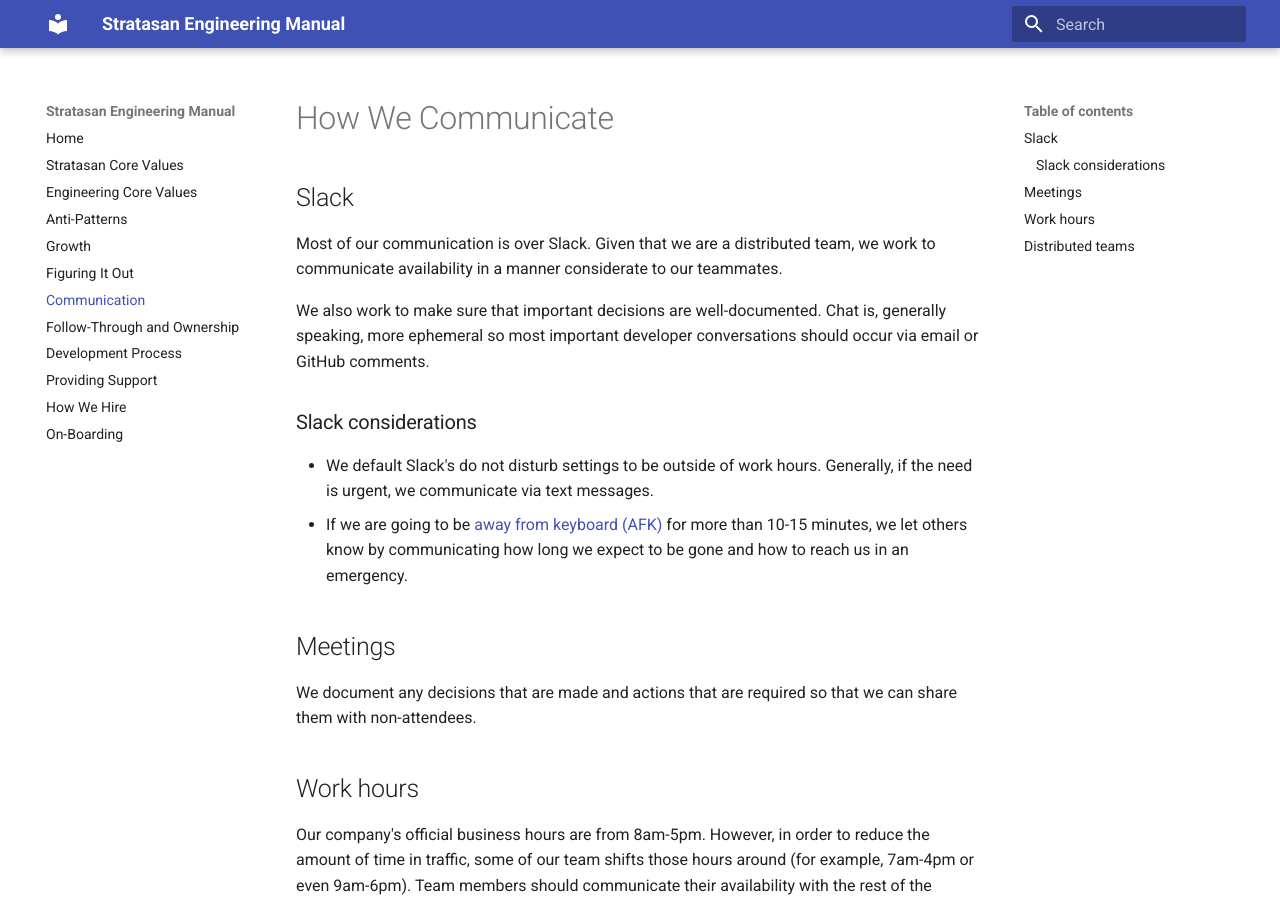
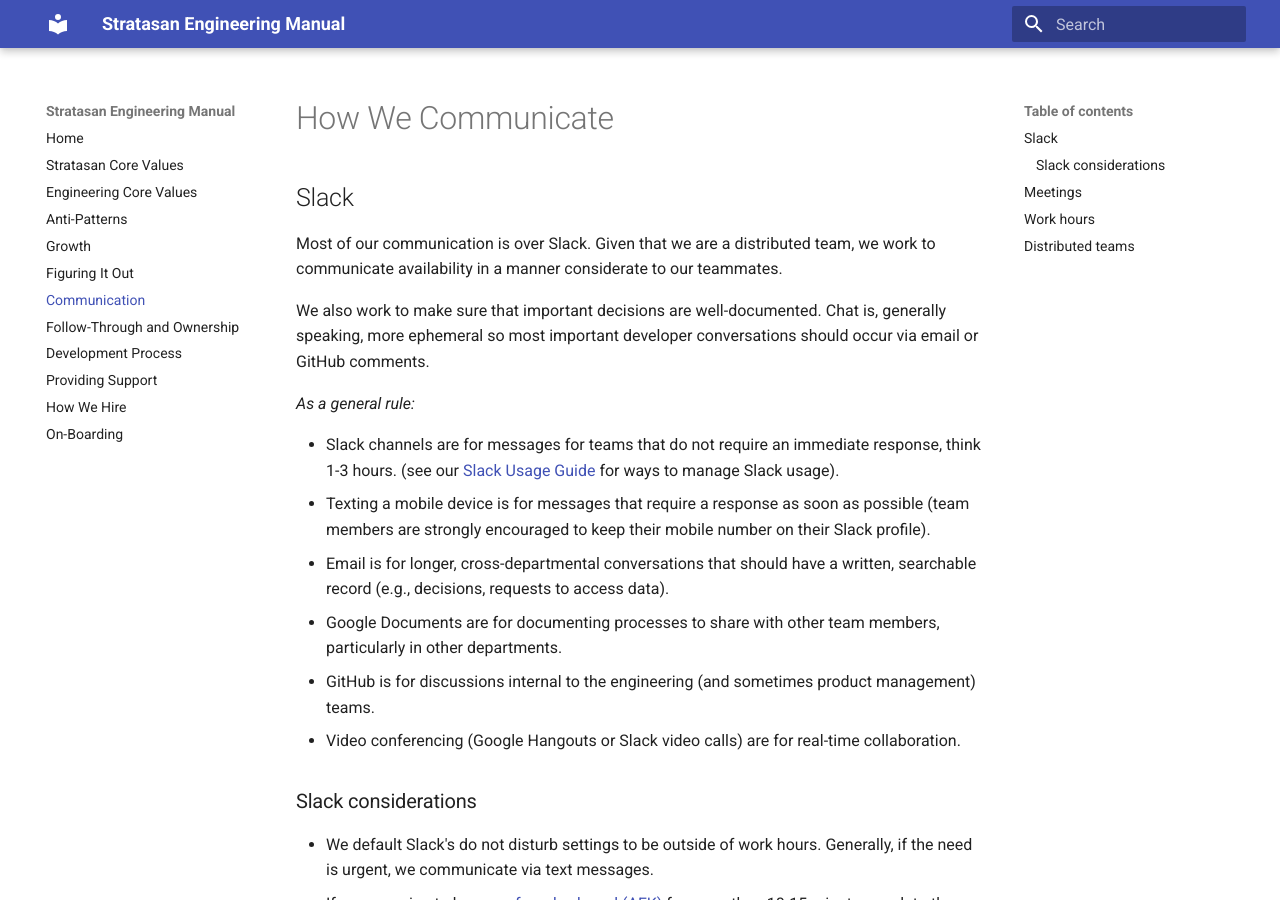
Before and after one commit to stratasan/engineering, an MkDocs documentation site: the page built from docs/how_we_communicate.md, in a window 1280 px wide and 900 px high. Built offline with MkDocs 1.6.1 and Material for MkDocs 9.7.7, drawn with Linux system fonts in a browser that asks for light colours; old or Windows-style settings are respelled for this version of MkDocs.

Commit message:
Adding clarification on comm mediums.
Inspired by https://www.youtube.com/watch?v=GGj7EVakwTU

```diff
--- a/docs/how_we_communicate.md
+++ b/docs/how_we_communicate.md
@@ -8,6 +8,24 @@ we work to communicate availability in a manner considerate to our teammates.
 We also work to make sure that important decisions are well-documented. Chat is,
 generally speaking, more ephemeral so most important developer conversations
 should occur via email or GitHub comments.
+
+*As a general rule:*
+
+- Slack channels are for messages for teams that do not require an immediate
+  response, think 1-3 hours. (see our [Slack Usage
+  Guide](https://docs.google.com/document/d/1a1713dQdCn-3_UYn4GGd4aPwOtJTtx2mlRu1cx7cyh8/edit)
+  for ways to manage Slack usage).
+- Texting a mobile device is for messages that require a response as soon as
+  possible (team members are strongly encouraged to keep their mobile number
+  on their Slack profile).
+- Email is for longer, cross-departmental conversations that should have a
+  written, searchable record (e.g., decisions, requests to access data).
+- Google Documents are for documenting processes to share with other team
+  members, particularly in other departments.
+- GitHub is for discussions internal to the engineering (and sometimes product
+  management) teams.
+- Video conferencing (Google Hangouts or Slack video calls) are for
+  real-time collaboration.
 
 ### Slack considerations
 
```
